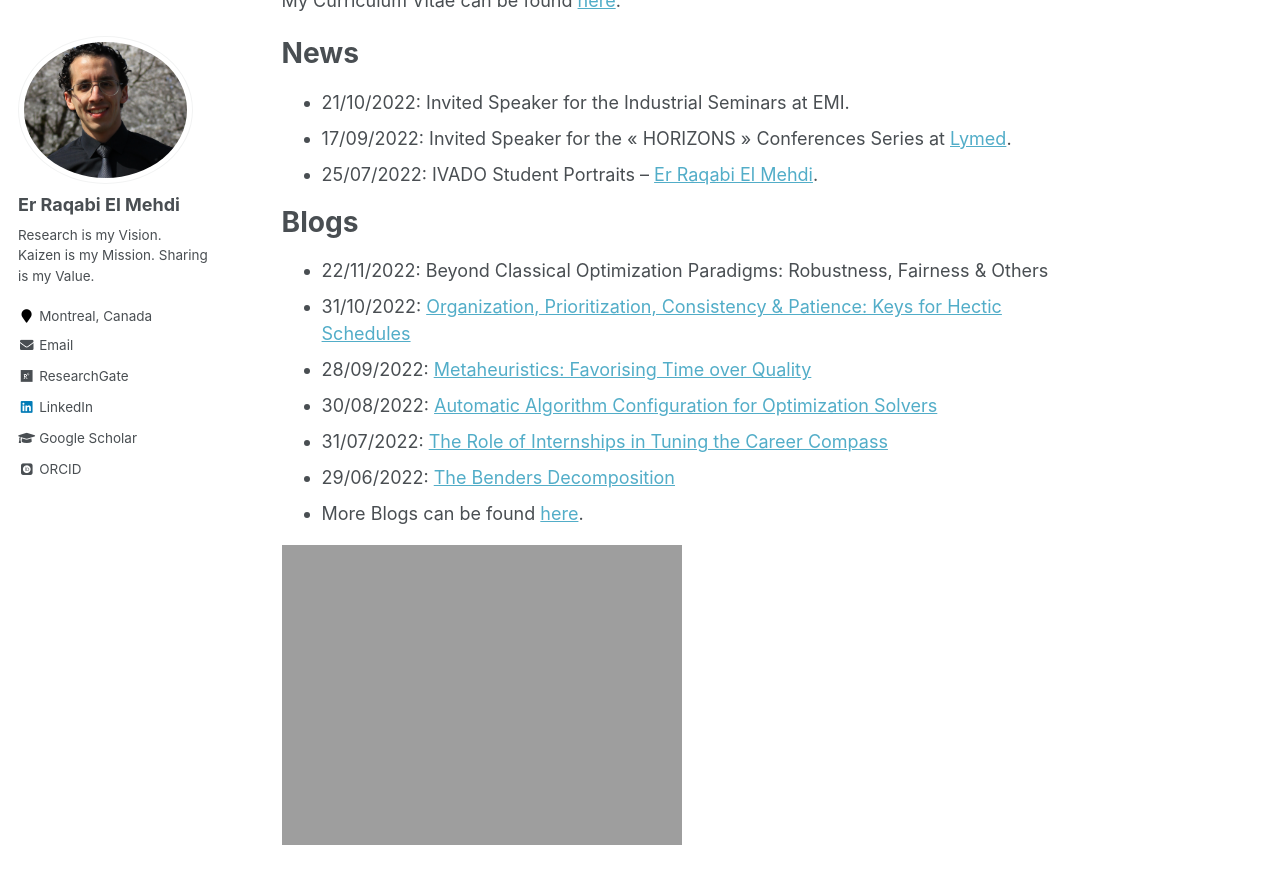
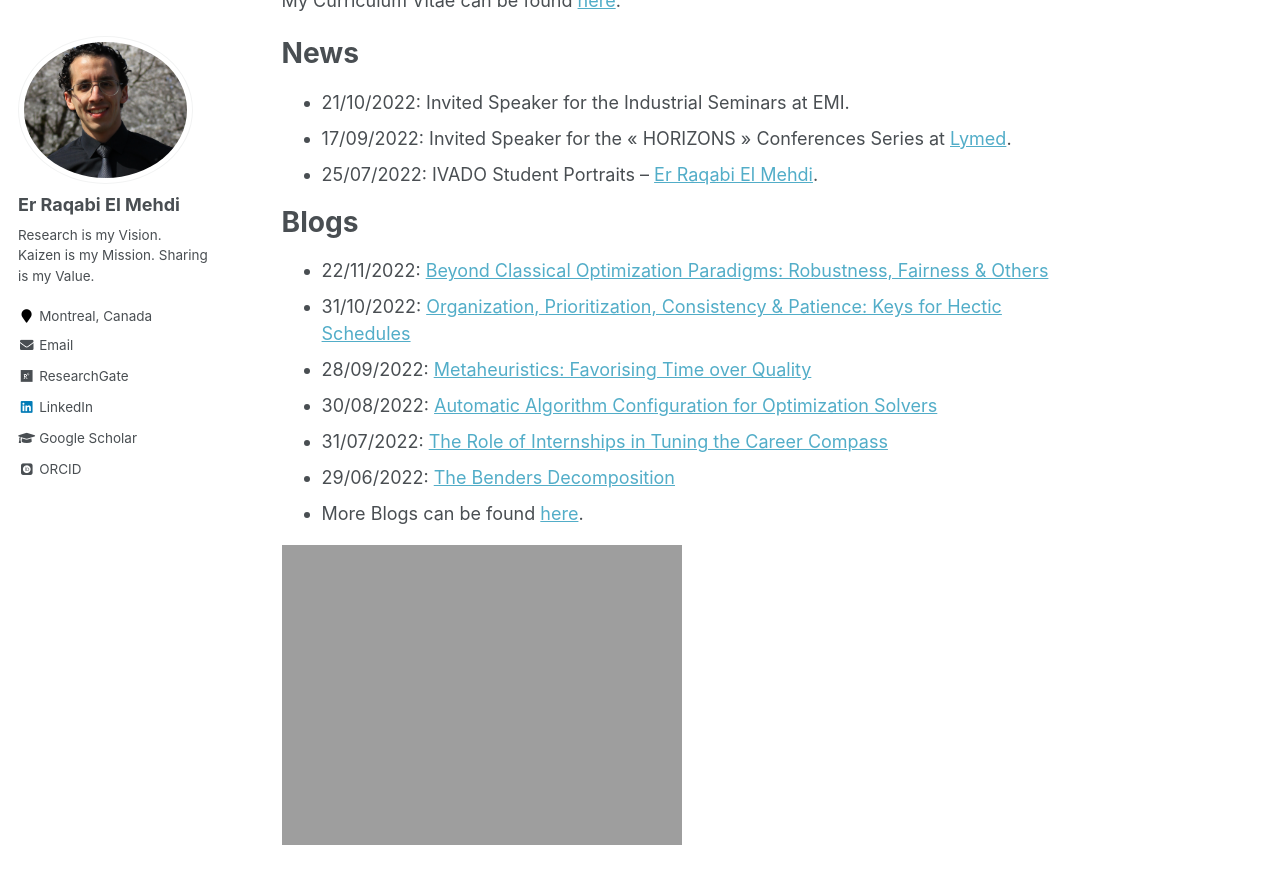
Before and after one commit to RqbMedi/rqbmedi.github.io, a Jekyll site: the page built from _pages/about.md, in a window 1280 px wide and 900 px high, scrolled down 765 px. Shown: the top 884 px of the window. Built offline with Jekyll 4.4.1, drawn with Linux system fonts in a browser that asks for light colours; some web fonts are replaced; part of the change alters nothing that is shown.

```diff
--- a/_pages/about.md
+++ b/_pages/about.md
@@ -32,7 +32,7 @@ News
 
 Blogs
 ======
-- 22/11/2022: Beyond Classical Optimization Paradigms: Robustness, Fairness & Others
+- 22/11/2022: [Beyond Classical Optimization Paradigms: Robustness, Fairness & Others](https://erraqabielmehdi.medium.com/beyond-classical-optimization-paradigms-robustness-fairness-others-dce754836c0d)
 - 31/10/2022: [Organization, Prioritization, Consistency & Patience: Keys for Hectic Schedules](https://www.linkedin.com/pulse/organization-prioritization-consistency-patience-keys-er-raqabi/?trackingId=SwNT9X4wQ6%2BXu%2FHBCCnE8A%3D%3D)
 - 28/09/2022: [Metaheuristics: Favorising Time over Quality](https://erraqabielmehdi.medium.com/metaheuristics-favorising-time-over-quality-1c0c7a68fa37)
 - 30/08/2022: [Automatic Algorithm Configuration for Optimization Solvers](https://erraqabielmehdi.medium.com/automatic-algorithm-configuration-for-optimization-solvers-66ac3861a233)
```
